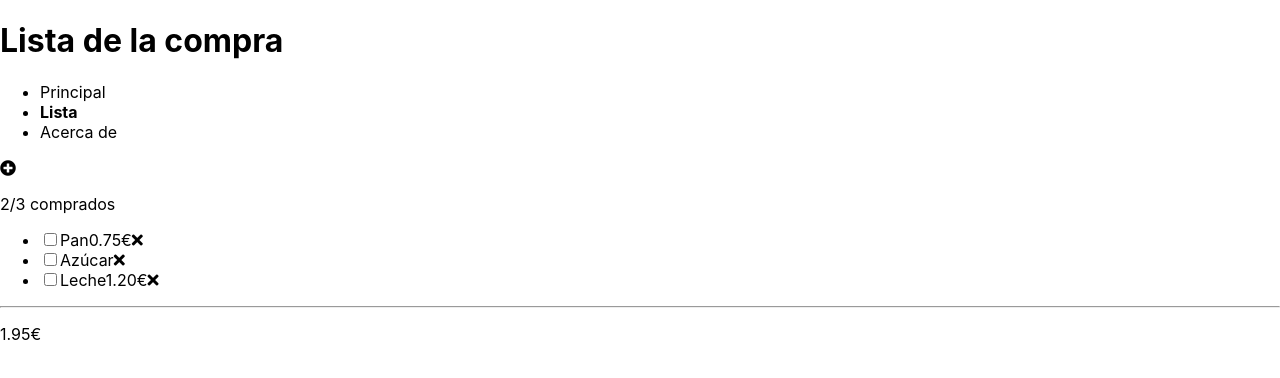
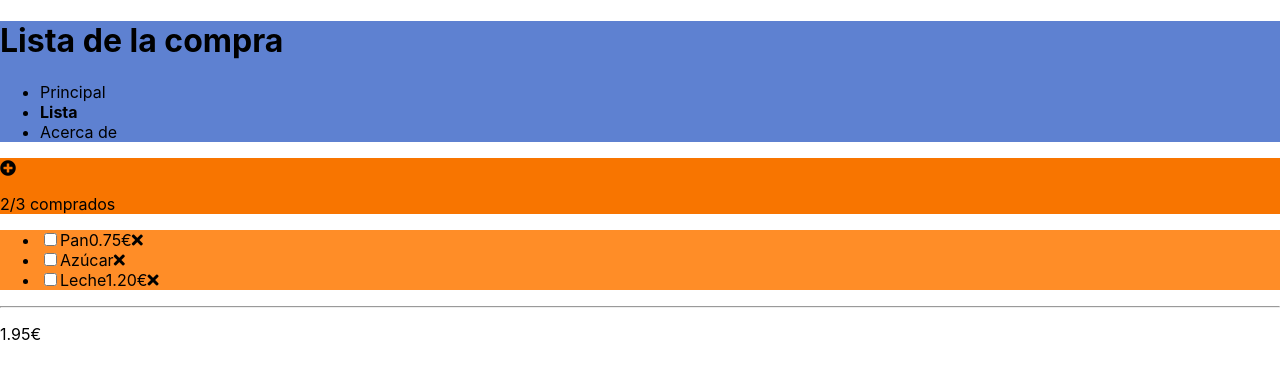
Before and after one commit to Michaelsp11/c1-ejercicio-7-lista-compra, a plain HTML site: page index.html in a window 1280 px wide. Drawn offline with Linux system fonts and the light colour scheme.

Commit message:
Colores de fondo

```diff
--- a/css/styles.css
+++ b/css/styles.css
@@ -15,6 +15,18 @@ body {
 .form {
     padding: 0 20px;
     line-height: 1.8;
+}
+
+.top {
+  background-color: #5e81d1;
+
+}
+
+.barraInfo {
+  background-color: #f87500;
+}
+.contenido {
+  background-color: #ff8d27;
 }
 
 .form .label-form {
--- a/index.html
+++ b/index.html
@@ -11,7 +11,7 @@
 </head>
 
 <body>
-    <header>
+    <header class="top">
         <h1>Lista de la compra</h1>
         <ul>
             <li>Principal</li>
@@ -20,11 +20,11 @@
         </ul>
     </header>
     <main>
-        <section>
+        <section class="barraInfo">
           <i class="fas fa-plus-circle"></i>
           <p>2/3 comprados</p>
         </section>
-        <section>
+        <section class="contenido">
             <ul>
                 <li><input type="checkbox" id="pan"><label for="pan">Pan</label><span>0.75€</span><i class="fas fa-times"></i></li>
                 <li><input type="checkbox" id="azucar"><label for="azucar">Azúcar</label><span></span><i class="fas fa-times"></i></li>
```
Also changed, not shown: formulario.html (+3 -3 lines).
